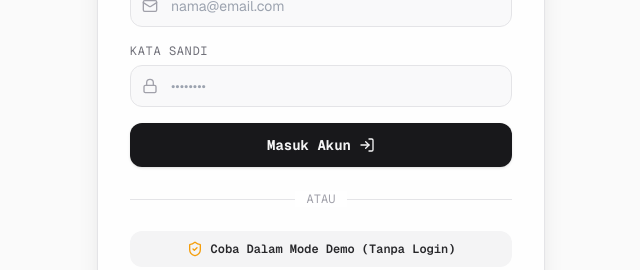
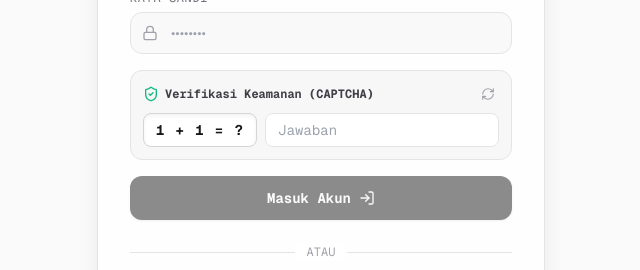
Before and after one commit to putrarawr/jejak.log, a Next.js app: page /login in a window 1280 px wide. Shown: the part 327-597 px from the top of the page, without its empty margins (319-959 px from the left). Built offline with nearby package versions, Linux system fonts and the light colour scheme; no server answers.

Commit message:
feat: add interactive CaptchaWidget to login and register forms for bot protection

```diff
--- a/src/app/login/page.tsx
+++ b/src/app/login/page.tsx
@@ -7,6 +7,8 @@ import { useAuth } from "@/context/AuthContext";
 import { Compass, Mail, Lock, LogIn, ArrowRight, ShieldCheck, RefreshCw } from "lucide-react";
 import ThemeToggle from "@/components/theme-toggle";
 import { toast } from "sonner";
+
+import CaptchaWidget from "@/components/auth/CaptchaWidget";
 
 function LoginForm() {
   const router = useRouter();
@@ -19,6 +21,7 @@ function LoginForm() {
   const [errorMsg, setErrorMsg] = useState("");
   const [isResending, setIsResending] = useState(false);
   const [showResendButton, setShowResendButton] = useState(false);
+  const [isCaptchaVerified, setIsCaptchaVerified] = useState(false);
 
   useEffect(() => {
     const isVerified = searchParams.get("verified");
@@ -139,9 +142,12 @@ function LoginForm() {
               </div>
             </div>
 
+            {/* CAPTCHA Security Protection */}
+            <CaptchaWidget onVerify={setIsCaptchaVerified} />
+
             <button
               type="submit"
-              disabled={loading}
+              disabled={loading || !isCaptchaVerified}
               className="w-full py-3 bg-mono-900 hover:bg-mono-800 dark:bg-mono-100 dark:hover:bg-mono-200 text-mono-100 dark:text-mono-900 font-mono text-sm font-bold rounded-xl transition shadow disabled:opacity-50 flex items-center justify-center gap-2"
             >
               {loading ? (
--- a/src/app/register/page.tsx
+++ b/src/app/register/page.tsx
@@ -7,6 +7,8 @@ import { useAuth } from "@/context/AuthContext";
 import { Compass, Mail, Lock, User, AtSign, ArrowRight, CheckCircle2, RefreshCw } from "lucide-react";
 import ThemeToggle from "@/components/theme-toggle";
 import { toast } from "sonner";
+
+import CaptchaWidget from "@/components/auth/CaptchaWidget";
 
 export default function RegisterPage() {
   const router = useRouter();
@@ -18,6 +20,7 @@ export default function RegisterPage() {
   const [displayName, setDisplayName] = useState("");
   const [loading, setLoading] = useState(false);
   const [errorMsg, setErrorMsg] = useState("");
+  const [isCaptchaVerified, setIsCaptchaVerified] = useState(false);
 
   const [isVerificationStep, setIsVerificationStep] = useState(false);
   const [registeredEmail, setRegisteredEmail] = useState("");
@@ -196,9 +199,12 @@ export default function RegisterPage() {
                   </div>
                 </div>
 
+                {/* CAPTCHA Security Protection */}
+                <CaptchaWidget onVerify={setIsCaptchaVerified} />
+
                 <button
                   type="submit"
-                  disabled={loading}
+                  disabled={loading || !isCaptchaVerified}
                   className="w-full py-2.5 mt-2 bg-mono-900 hover:bg-mono-800 dark:bg-mono-100 dark:hover:bg-mono-200 text-mono-100 dark:text-mono-900 font-mono text-sm font-bold rounded-xl transition shadow disabled:opacity-50 flex items-center justify-center gap-2"
                 >
                   {loading ? (
--- /dev/null
+++ b/src/components/auth/CaptchaWidget.tsx
@@ -0,0 +1,99 @@
+"use client";
+
+import React, { useState, useEffect } from "react";
+import { ShieldCheck, RefreshCw, CheckCircle2 } from "lucide-react";
+
+interface CaptchaWidgetProps {
+  onVerify: (isValid: boolean) => void;
+}
+
+export default function CaptchaWidget({ onVerify }: CaptchaWidgetProps) {
+  const [num1, setNum1] = useState(0);
+  const [num2, setNum2] = useState(0);
+  const [userAnswer, setUserAnswer] = useState("");
+  const [isVerified, setIsVerified] = useState(false);
+  const [error, setError] = useState(false);
+
+  const generateChallenge = () => {
+    const n1 = Math.floor(Math.random() * 9) + 1;
+    const n2 = Math.floor(Math.random() * 9) + 1;
+    setNum1(n1);
+    setNum2(n2);
+    setUserAnswer("");
+    setIsVerified(false);
+    setError(false);
+    onVerify(false);
+  };
+
+  useEffect(() => {
+    generateChallenge();
+  }, []);
+
+  const handleChange = (e: React.ChangeEvent<HTMLInputElement>) => {
+    const val = e.target.value;
+    setUserAnswer(val);
+    setError(false);
+
+    if (parseInt(val.trim(), 10) === num1 + num2) {
+      setIsVerified(true);
+      onVerify(true);
+    } else {
+      setIsVerified(false);
+      onVerify(false);
+      if (val.length >= String(num1 + num2).length) {
+        setError(true);
+      }
+    }
+  };
+
+  return (
+    <div className="p-3 bg-mono-100/70 dark:bg-mono-900/70 border border-mono-200 dark:border-mono-800 rounded-xl space-y-2">
+      <div className="flex items-center justify-between">
+        <div className="flex items-center gap-1.5 font-mono text-xs font-bold text-mono-700 dark:text-mono-300">
+          <ShieldCheck className="w-4 h-4 text-emerald-500" />
+          <span>Verifikasi Keamanan (CAPTCHA)</span>
+        </div>
+        <button
+          type="button"
+          onClick={generateChallenge}
+          title="Acak Soal CAPTCHA"
+          className="p-1 text-mono-400 hover:text-mono-900 dark:hover:text-mono-100 transition rounded-lg hover:bg-mono-200 dark:hover:bg-mono-800"
+        >
+          <RefreshCw className="w-3.5 h-3.5" />
+        </button>
+      </div>
+
+      <div className="flex items-center gap-2">
+        <div className="px-3 py-1.5 bg-white dark:bg-mono-950 border border-mono-300 dark:border-mono-700 rounded-lg font-mono font-bold text-sm select-none tracking-widest text-mono-900 dark:text-mono-100 shadow-inner">
+          {num1} + {num2} = ?
+        </div>
+
+        <input
+          type="number"
+          value={userAnswer}
+          onChange={handleChange}
+          disabled={isVerified}
+          placeholder="Jawaban"
+          className={`flex-1 px-3 py-1.5 bg-white dark:bg-mono-950 border rounded-lg font-mono text-sm focus:outline-none focus:ring-2 transition ${
+            isVerified
+              ? "border-emerald-500 bg-emerald-500/10 text-emerald-600 dark:text-emerald-400 font-bold"
+              : error
+              ? "border-red-500 focus:ring-red-500"
+              : "border-mono-200 dark:border-mono-800 focus:ring-mono-900 dark:focus:ring-mono-100"
+          }`}
+        />
+
+        {isVerified && (
+          <div className="flex items-center gap-1 text-emerald-600 dark:text-emerald-400 text-xs font-mono font-bold shrink-0">
+            <CheckCircle2 className="w-4 h-4 text-emerald-500 animate-in zoom-in-50" />
+            <span className="hidden sm:inline">Terverifikasi</span>
+          </div>
+        )}
+      </div>
+
+      {error && !isVerified && (
+        <p className="text-[10px] font-mono text-red-500">Jawaban CAPTCHA salah, silakan coba lagi.</p>
+      )}
+    </div>
+  );
+}
```
